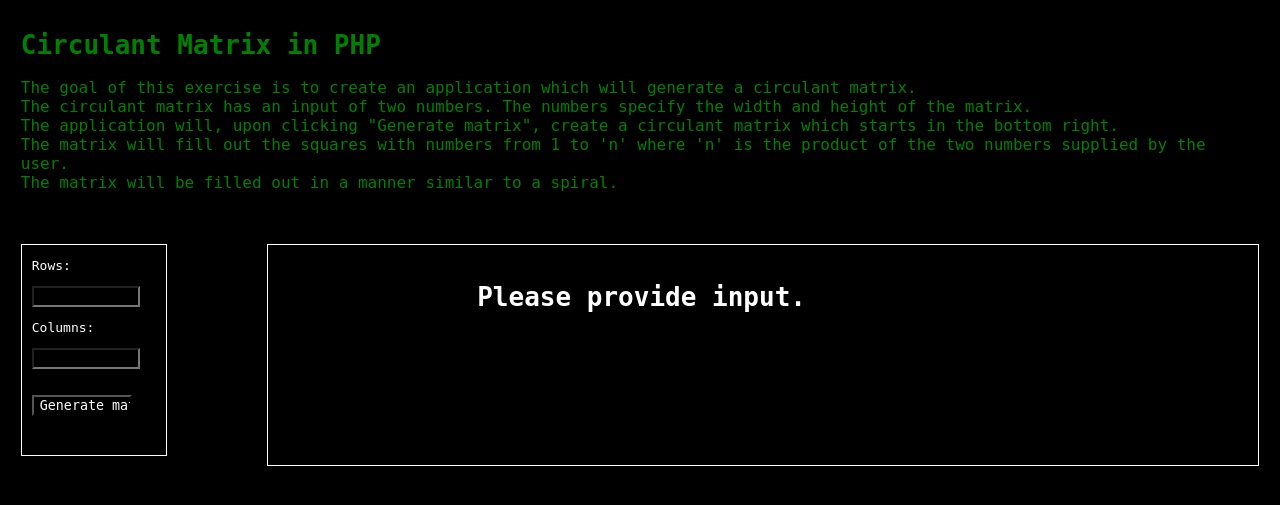
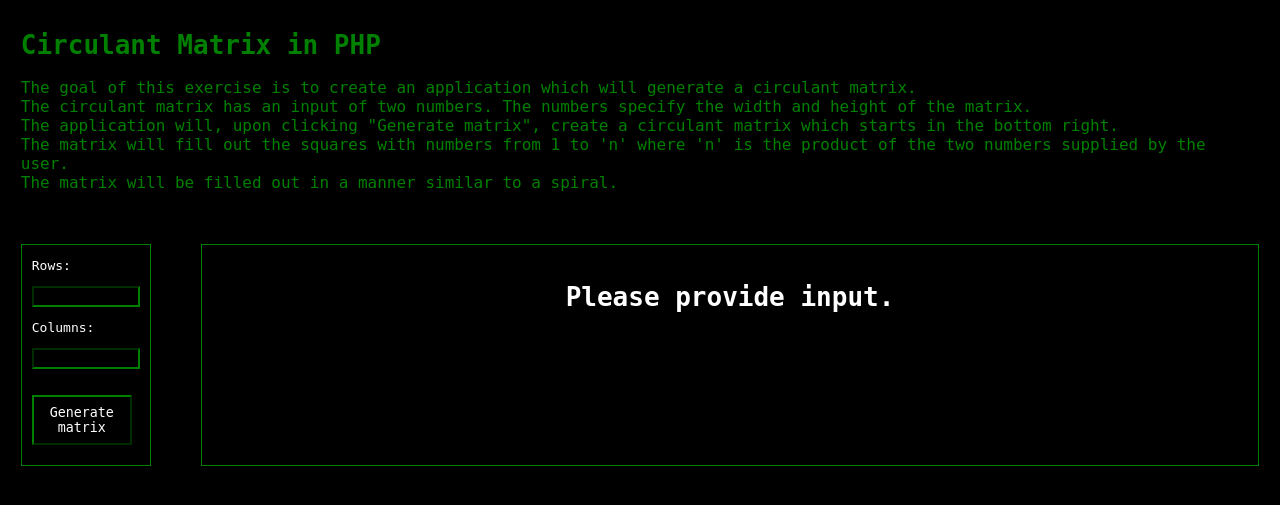
Before and after one commit to tnebes/edunova-pp23, a PHP site: page / in a window 1280 px wide. Shown: the top 505 px of the page. Run offline with PHP 8.4, Linux system fonts and the light colour scheme.

Commit message:
Stable skeletal version without resizing

```diff
--- a/circulant-matrix/index.php
+++ b/circulant-matrix/index.php
@@ -42,7 +42,7 @@
                     </p>
                     <input type="text" size="20" name="rows">
                 </div>
-                <input type="submit" value="Generate matrix" style="margin-top: 2em;">
+                <button type="submit" size="10">Generate matrix</button>
             </form>
         </div>
         <div class="output">
--- a/circulant-matrix/style.css
+++ b/circulant-matrix/style.css
@@ -34,6 +34,16 @@ input
     resize: horizontal;
     max-width: 100px;
     background-color: black;
+    border-color: green;
+}
+
+button
+{
+    margin-top: 2em;
+    width:100px;
+    height:50px;
+    border-color: green;
+    background-color: black;
 }
 
 input:active
@@ -56,18 +66,16 @@ input:focus
 {
     padding: 10px;
     padding-top: 0;
-    min-width: 10%;
-    max-width: 25%;
-    border: 1px solid white;
-    max-height: 200px;
+    max-width: fit-content;
+    border: 1px solid green;
 }
 
 .output
 {
-    margin-left: 100px;
+    margin-left: 50px;
     padding: 10px;
     min-height: 200px;
-    border: 1px solid white;
+    border: 1px solid green;
     align-items: center;
     display: inline-block;
     width: 100%;
@@ -82,8 +90,8 @@ input:focus
     align-items: center;
     align-content: center;
     align-self: center;
-    margin-right: 25%;
-    overflow: hidden;
+    overflow: visible;
+    font-weight: 900;
 }
 
 .row
@@ -101,7 +109,7 @@ input:focus
 
 .matrixContent
 {
-    border: 1px solid white;
+    border: 1px solid green;
     padding: 5px;
     max-width: 50px;
     max-height: 50px;
@@ -113,6 +121,8 @@ input:focus
     justify-content: center;
     align-content: center;
     flex-direction: column;
+    color: greenyellow;
+
 }
 
 @media screen and (max-width: 1024px)
```
